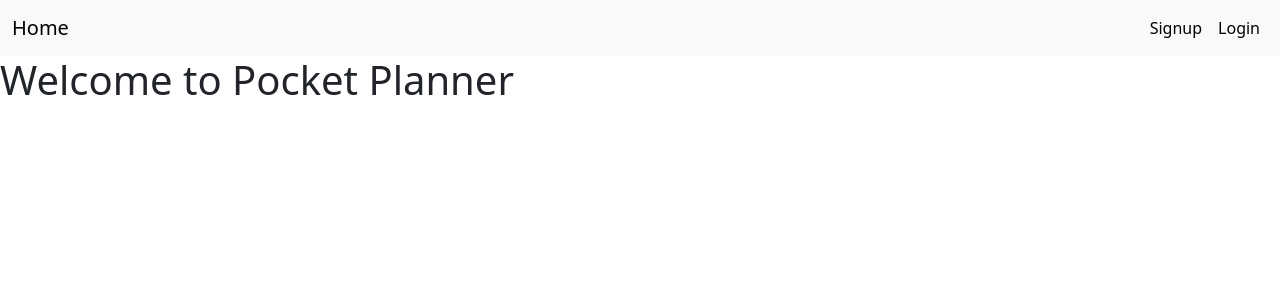
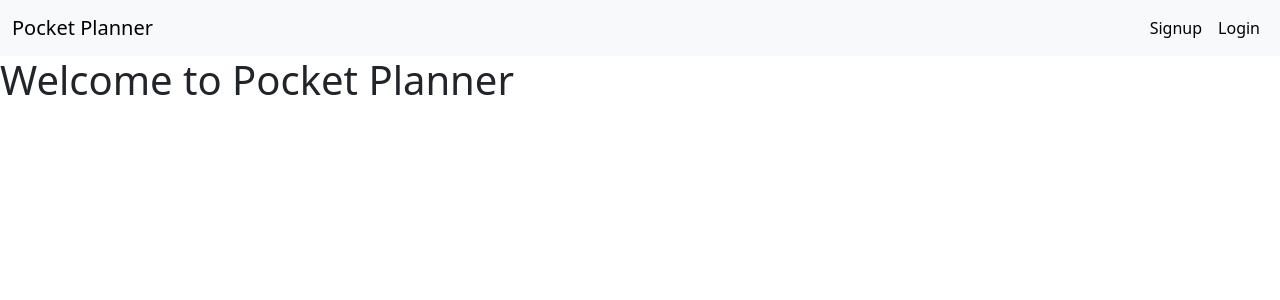
Before and after one commit to JoaquinPalacio/PocketPlanner, a Django app: page / in a window 1280 px wide. Shown: the top 300 px of the page. Run offline with Django 5.2, Linux system fonts and the light colour scheme.

Commit message:
Cambio en navbar

```diff
--- a/App/templates/base.html
+++ b/App/templates/base.html
@@ -11,7 +11,7 @@
 <body>
   <nav class="navbar navbar-expand-lg bg-body-tertiary">
     <div class="container-fluid">
-      <a class="navbar-brand" href="/">Home</a>
+      <a class="navbar-brand" href="/">Pocket Planner</a>
       <button class="navbar-toggler" type="button" data-bs-toggle="collapse" data-bs-target="#navbarNav"
         aria-controls="navbarNav" aria-expanded="false" aria-label="Toggle navigation">
         <span class="navbar-toggler-icon"></span>
```
